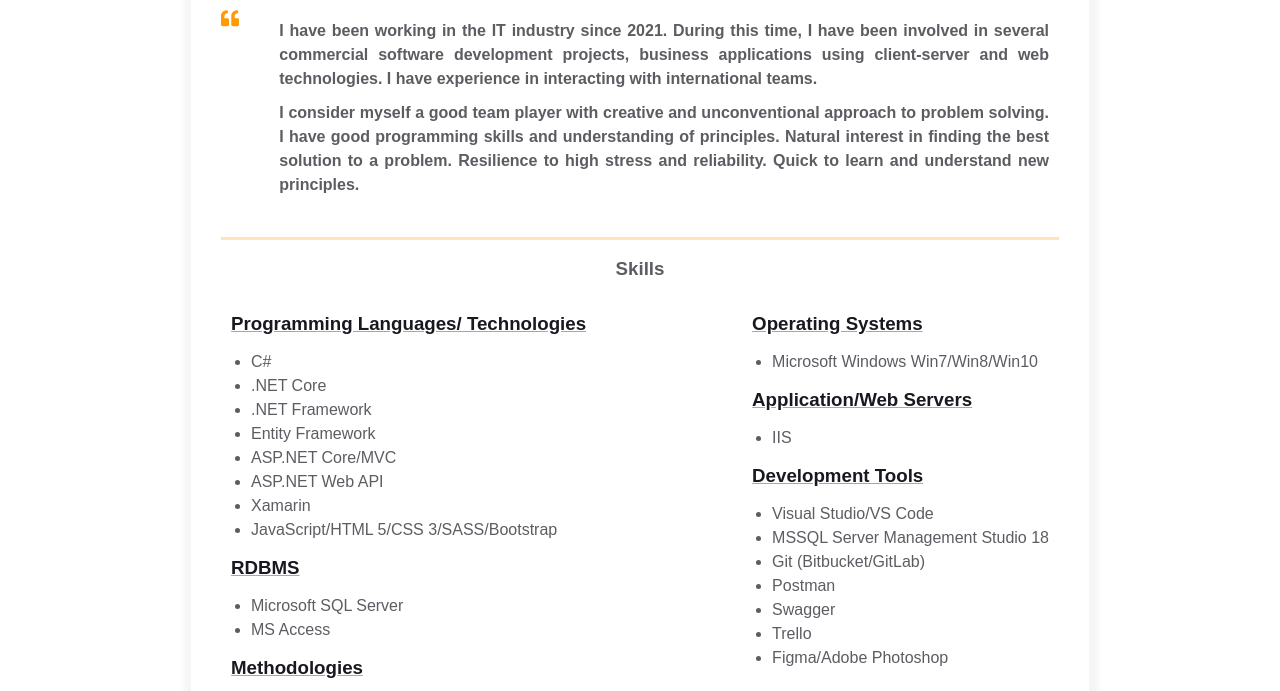
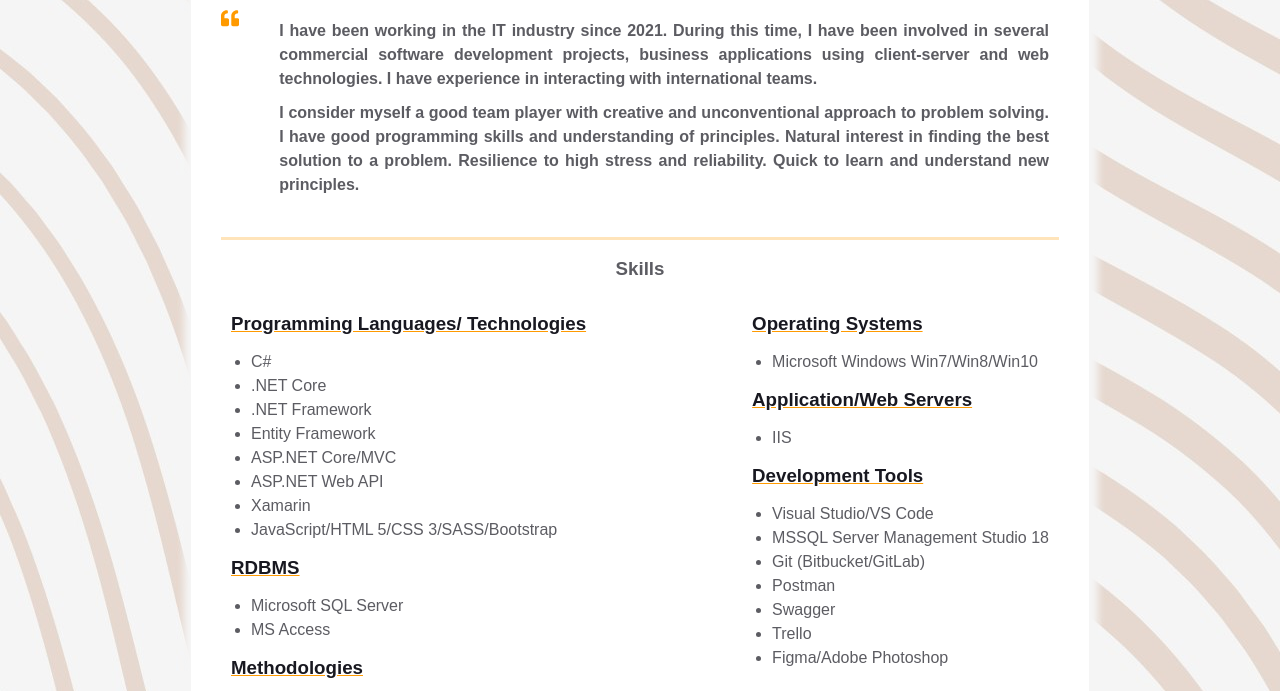
Before and after one commit to AnastasiaKhmelevska/Homepage, a plain HTML site: page index.html in a window 1280 px wide. Shown: the part 401-1092 px from the top of the page. Drawn offline with Linux system fonts and the light colour scheme; the site is published under a folder, as on GitHub Pages, so addresses that start at the root find nothing.

Commit message:
Edit styles.css
Edit styles.css for solve problem "Failed to load resource: the server responded with a status of 404 ()"

```diff
--- a/styles.css
+++ b/styles.css
@@ -14,7 +14,7 @@ body {
     --icon-color: #6a737d;
     --border-color: #ff9a0045;
     --text-decoration-color: #ff9a00;
-    background: url(/assets/background.jpg);
+    background: url(assets/background.jpg);
 }
 
 .container {
```
